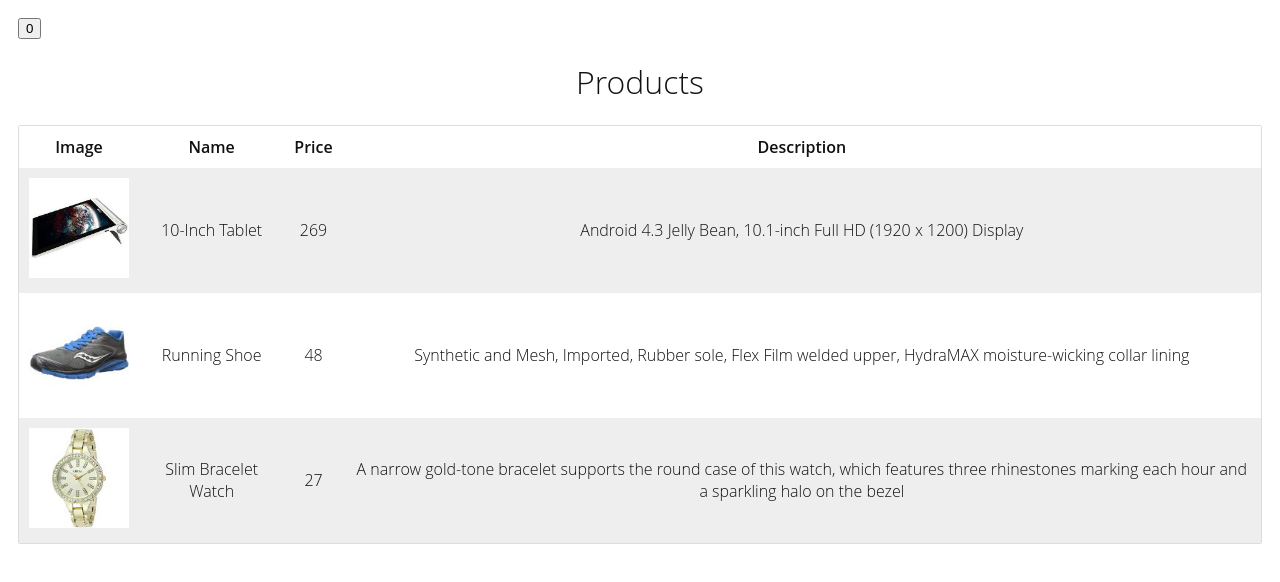
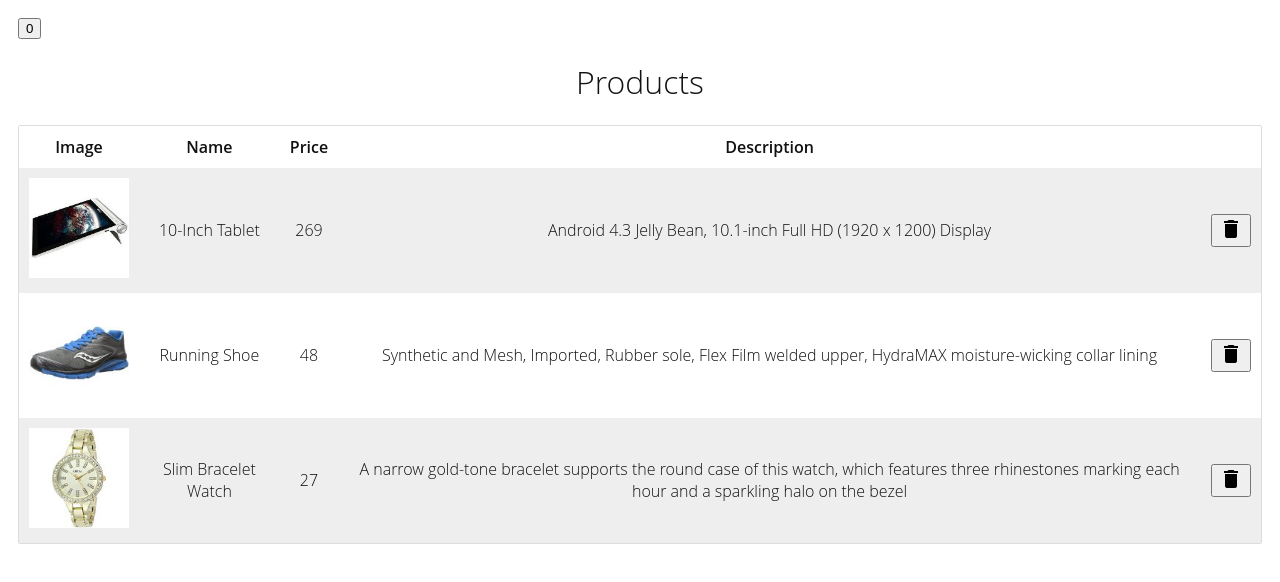
Before and after one commit to luttfioz/react-examples, a React (Create React App) app in the folder reactjs-state/setup/: page / in a window 1280 px wide. Shown: the top 582 px of the page. Built offline with nearby package versions, Linux system fonts and the light colour scheme.

Commit message:
Add react components state and event grandchild to parent

```diff
--- a/reactjs-state/setup/src/App.js
+++ b/reactjs-state/setup/src/App.js
@@ -9,20 +9,32 @@ class App extends Component {
 
     super(props);
     this.state = {
-      counter: 0
+      counter: 0,
+      productList: data.productList
     }
   }
-  handleClick() {
+
+  handleClick = () => {
     const { counter } = this.state;
     this.setState({ counter: counter + 1 });
+  };
+
+  deleteProduct(deletedIndex) {
+    const { productList } = this.state;
+    this.setState({
+      productList: productList.filter((item, index) => {
+        return index !== deletedIndex;
+      })
+    })
   }
+
   render() {
     return (
       <div className="App">
         {/* method called via arrow functions */}
-        <button onClick={() => { this.handleClick(); }}> {this.state.counter} </button>
+        <button onClick={this.handleClick}> {this.state.counter} </button>
         <Heading title="Products" />
-        <Table data={data.productList} />
+        <Table data={this.state.productList} onDelete={(index) => { this.deleteProduct(index) }} />
       </div>
     );
   }
--- a/reactjs-state/setup/src/components/Table/TableBody.js
+++ b/reactjs-state/setup/src/components/Table/TableBody.js
@@ -13,6 +13,9 @@ export default class TableBody extends React.Component {
                         <td>{item.name}</td>
                         <td>{item.price}</td>
                         <td>{item.description}</td>
+                        <td><button className="btn-icon" onClick={() => {this.props.onDeleteItem(index)}}>
+                            <i className="material-icons">delete</i>
+                        </button> </td>
                     </tr>);
                 })}
             </tbody>);
--- a/reactjs-state/setup/src/components/Table/index.js
+++ b/reactjs-state/setup/src/components/Table/index.js
@@ -9,7 +9,7 @@ export default class Table extends React.Component {
         return (
             <table>
                 <TableHeader />
-                <TableBody list={data}/>
+                <TableBody list={data} onDeleteItem={ (index) => { this.props.onDelete(index) }} />
             </table>
         );
     }
```
Also changed, not shown: reactjs-state/setup/src/readme.md (added).
